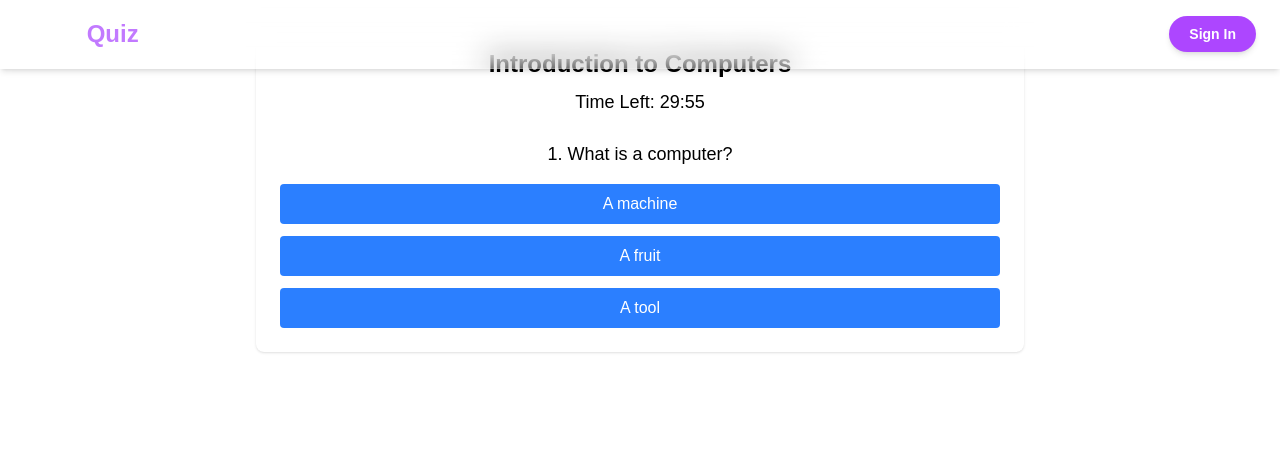
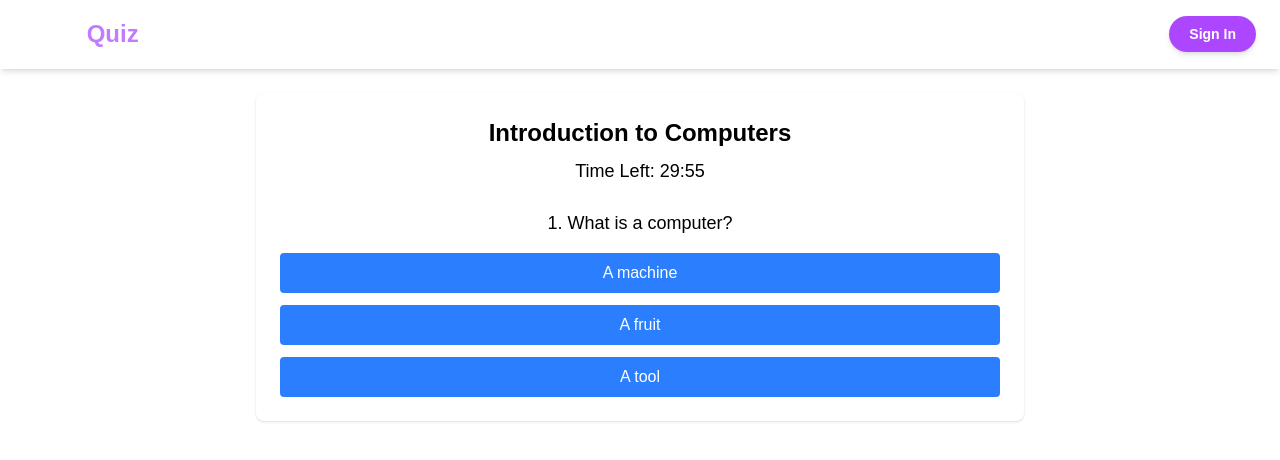
Before and after one commit to rokeowmaster/bmg-exams, a Next.js app: page /quiz in a window 1280 px wide. Shown: the top 460 px of the page. Built offline with nearby package versions, Linux system fonts and the light colour scheme.

Commit message:
7 commit

```diff
--- a/components/Navbar.jsx
+++ b/components/Navbar.jsx
@@ -2,7 +2,7 @@ import Link from "next/link";
 
 export default function Navbar() {
   return (
-    <nav className="w-full fixed top-0 mb-6 z-50 backdrop-blur-lg bg-white/10 border-b border-white/20 shadow-md">
+    <nav className="w-full z-50 backdrop-blur-lg bg-white/10 border-b border-white/20 shadow-md">
       <div className="max-w-7xl mx-auto px-6 py-4 flex justify-between items-center">
         <Link href="/" className="text-2xl font-bold text-white hover:text-purple-300 transition-colors duration-200">
           BMG<span className="text-purple-400"> Quiz</span>
```
